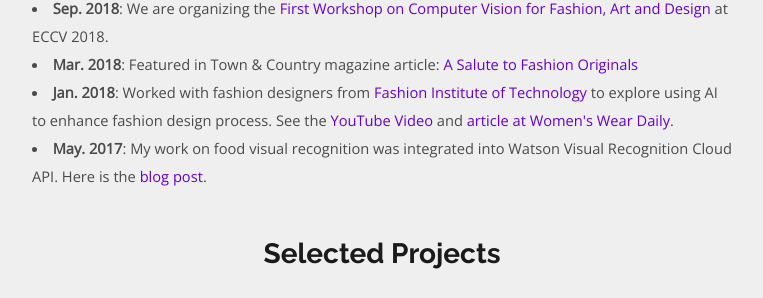
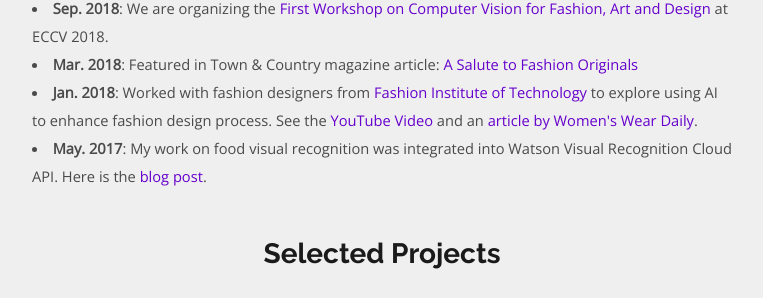
Before and after one commit to spacew/spacew.github.io, a Jekyll site: the page built from index.html, in a window 1280 px wide and 900 px high, scrolled down 801 px. Shown: the part 150-448 px from the top of the window, without its empty margins (258-1021 px from the left). Built offline with Jekyll 4.4.1, drawn with Linux system fonts in a browser that asks for light colours; the list of posts is cut into pages by our own code.

Commit message:
Update index.html

```diff
--- a/index.html
+++ b/index.html
@@ -37,7 +37,7 @@ title: Home
               <b>Mar. 2018</b>: Featured in Town & Country magazine article: <a href=https://www.townandcountrymag.com/leisure/arts-and-culture/a15925909/technology-the-future-of-art-good-taste/>A Salute to Fashion Originals</a>
           </li>
           <li>
-              <b>Jan. 2018</b>: Worked with fashion designers from <a href=http://www.fitnyc.edu/index.php>Fashion Institute of Technology</a> to explore using AI to enhance fashion design process. See the <a href=https://www.youtube.com/watch?v=tO94dIKJ6TQ&t=1s>YouTube Video</a> and <a href=http://wwd.com/business-news/business-features/f-i-t-ibm-and-tommy-hilfiger-get-into-ai-for-fashion-11095819/>article at Women's Wear Daily</a>.
+              <b>Jan. 2018</b>: Worked with fashion designers from <a href=http://www.fitnyc.edu/index.php>Fashion Institute of Technology</a> to explore using AI to enhance fashion design process. See the <a href=https://www.youtube.com/watch?v=tO94dIKJ6TQ&t=1s>YouTube Video</a> and an <a href=http://wwd.com/business-news/business-features/f-i-t-ibm-and-tommy-hilfiger-get-into-ai-for-fashion-11095819/>article by Women's Wear Daily</a>.
           </li>
           <li>
               <b>May. 2017</b>: My work on food visual recognition was integrated into Watson Visual Recognition Cloud API. Here is the <a href=https://www.ibm.com/blogs/research/2017/05/training-watson-see-whats-plate/>blog post</a>.
@@ -49,6 +49,6 @@ title: Home
     <p>Please also see my Google <a href=https://scholar.google.com/citations?user=1qByqaUAAAAJ&hl=en>academic author page</a>.</p>
     {% include postlist.html %}
 {% else %}
-    <h1 class="top-text">Selected Projects</h1>
+    <h1 class="top-text">Selected Research Projects</h1>
     {% include postlist.html %}
 {% endif %}
```
